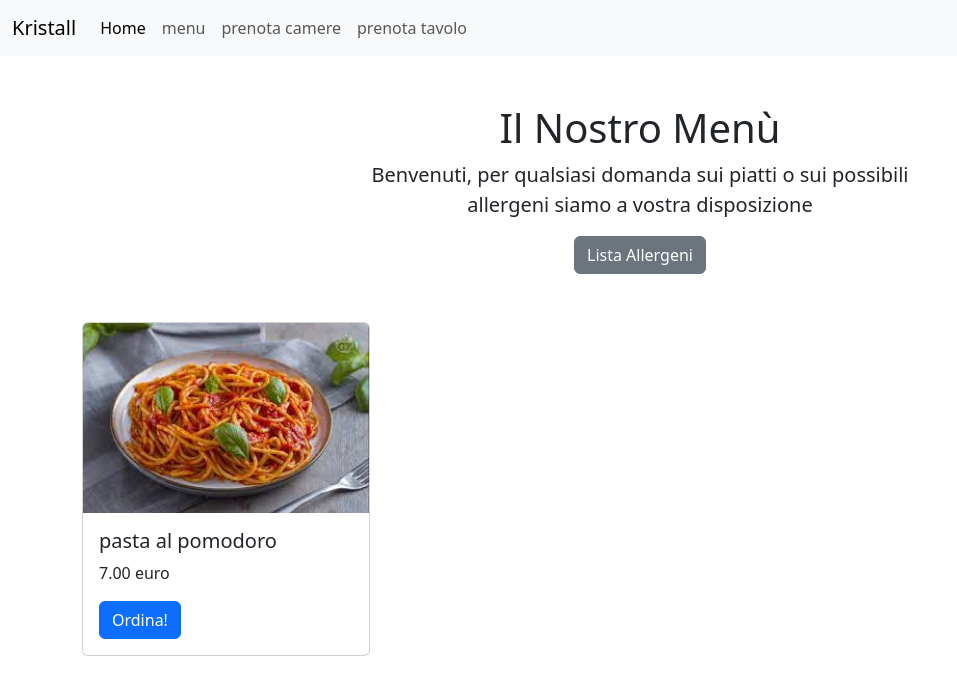
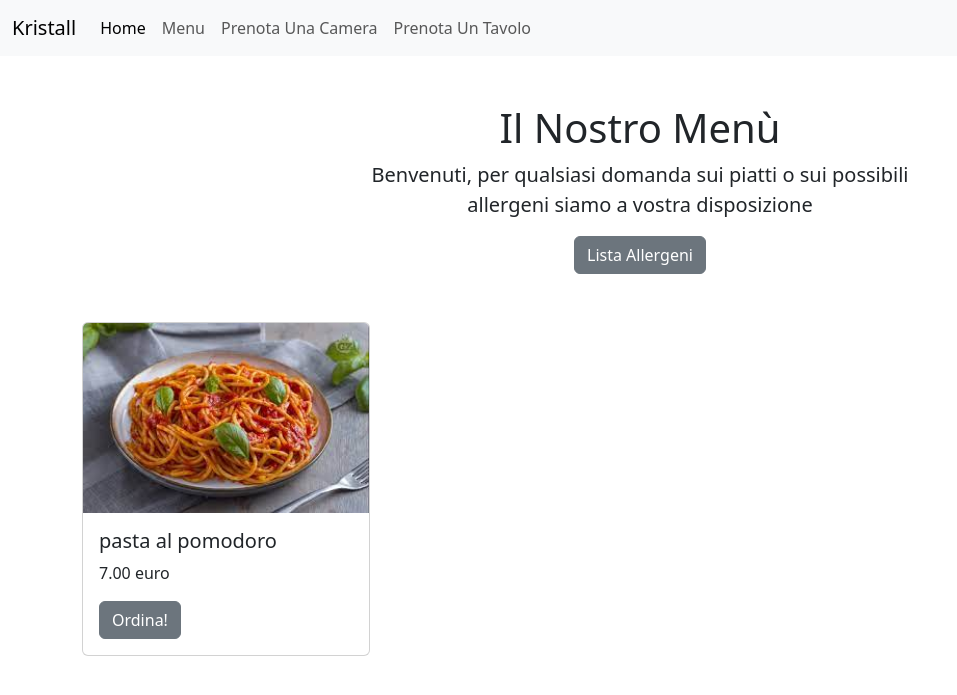
Before and after one commit to ClariCavazzuti/esame_tecnologie_web, a Django app: page /core/menu in a window 1280 px wide. Shown: the top 695 px of the page, without its empty margins (0-957 px from the left). Run offline with Django 5.2, Linux system fonts and the light colour scheme; data comes from the database, SQL or seed files in the repository.

Commit message:
pagina menu finita

```diff
--- a/core/templates/core/pagina-menu.html
+++ b/core/templates/core/pagina-menu.html
@@ -16,16 +16,16 @@
         <div class="collapse navbar-collapse" id="navbarNav">
           <ul class="navbar-nav">
             <li class="nav-item">
-              <a class="nav-link active" aria-current="page" href="#">Home</a>
+              <a class="nav-link active" aria-current="page" href="#"> Home</a>
             </li>
             <li class="nav-item">
-              <a class="nav-link" href="#">menu</a>
+              <a class="nav-link" href="#"> Menu</a>
             </li>
             <li class="nav-item">
-              <a class="nav-link" href="#">prenota camere</a>
+              <a class="nav-link" href="#"> Prenota Una Camera</a>
             </li>
             <li class="nav-item">
-              <a class="nav-link" aria-disabled="true">prenota tavolo</a>
+              <a class="nav-link" aria-disabled="true"> Prenota Un Tavolo</a>
             </li>
           </ul>
         </div>
@@ -47,7 +47,7 @@
         <div class="card-body">
           <h5 class="card-title">{{dati.nome}}</h5>
           <p class="card-text">{{dati.prezzo}} euro</p>
-          <a href="#" class="btn btn-primary">Ordina!</a>
+          <a href="#" class="btn btn-secondary">Ordina!</a>
         </div>
       </div>
     </div>
```
